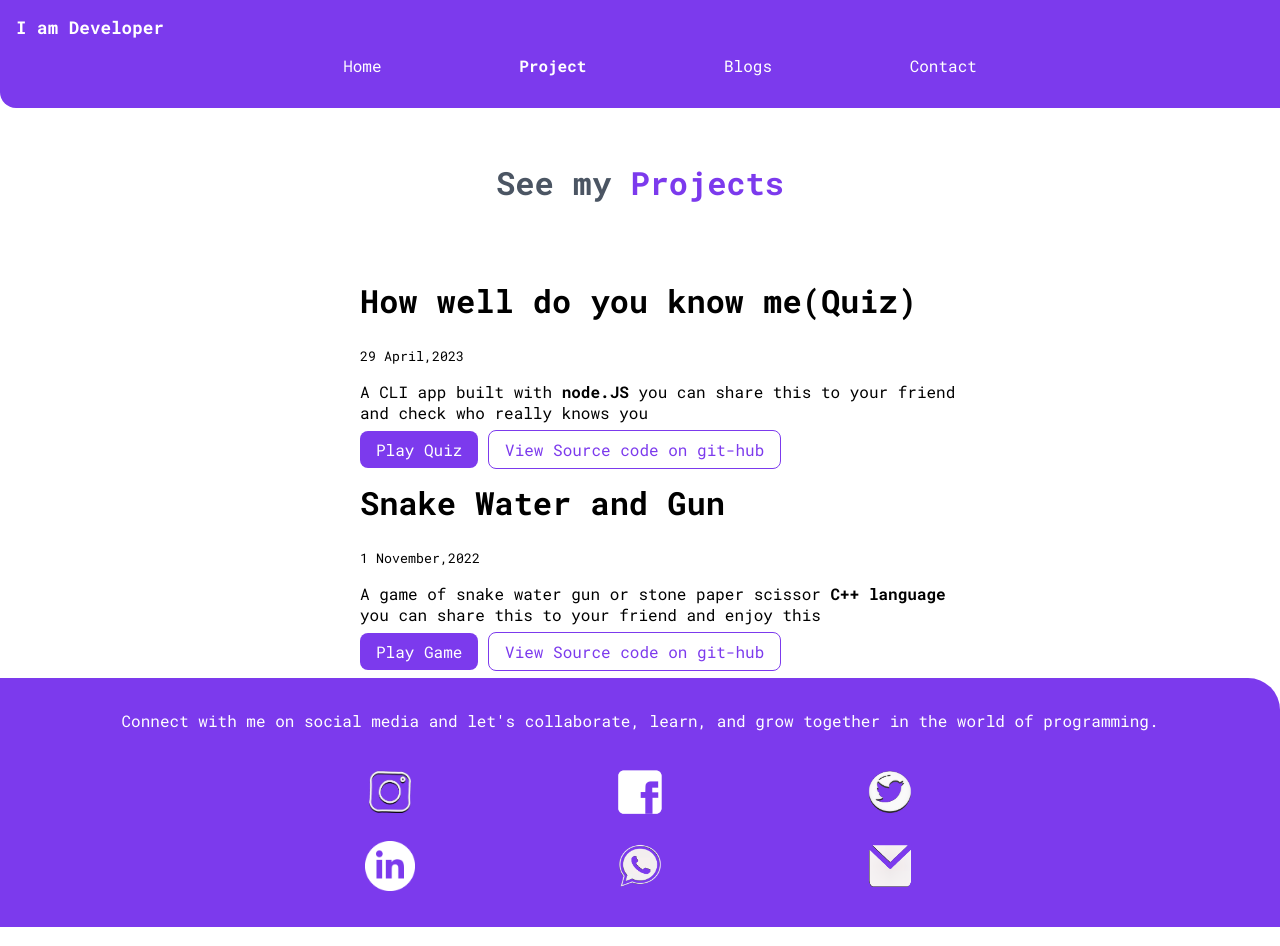
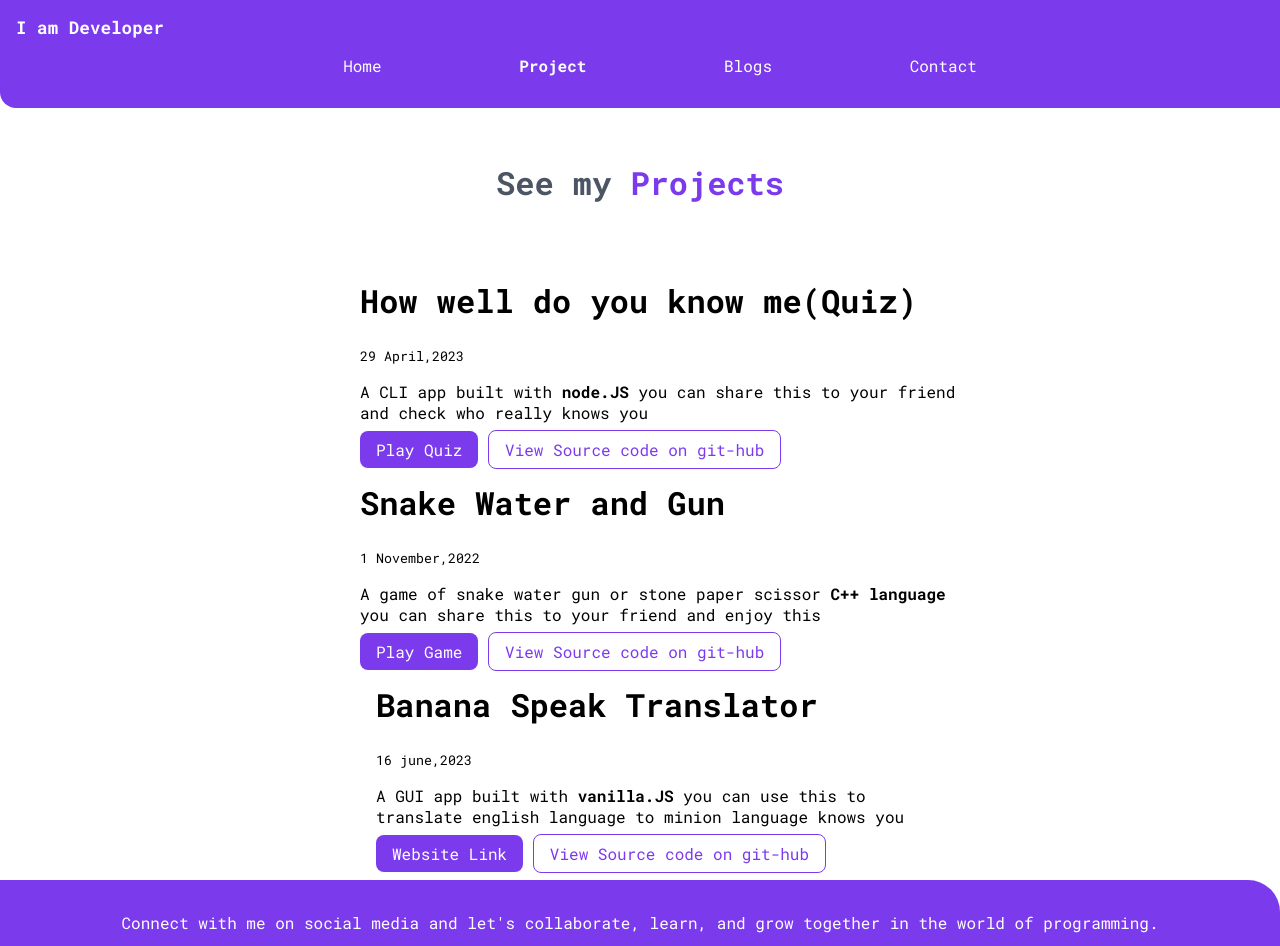
Before and after one commit to aaryanmehta2307/Html-css-Website-Portfolio-Aryan-Mehta, a plain HTML site: page project.html in a window 1280 px wide. Shown: the top 946 px of the page. Drawn offline with Linux system fonts and the light colour scheme.

Commit message:
new project  added

```diff
--- a/project.html
+++ b/project.html
@@ -55,6 +55,14 @@
                 <p>A game of snake water gun or stone paper scissor<strong> C++ language</strong> you can share this to your friend and enjoy this</p>
                 <a class="Primary-link" href="https://replit.com/@AaryanMehta7/Snake-Water-and-Gun">Play Game</a>
                 <a class="Secondary-link" href="https://github.com/aaryanmehta2307/Snake-Water-Gun-Game">View Source code on git-hub</a>
+
+                <div class="container container-center">
+                  <h1>Banana Speak Translator</h1>
+                  <small>16 june,2023</small>
+                  <p>A GUI app built with<strong> vanilla.JS</strong> you can use this to translate english language to minion language
+                      knows you</p>
+                  <a class="Primary-link" href="https://banana-speak-aryan-mehta.netlify.app/">Website Link</a>
+                  <a class="Secondary-link" href="https://github.com/aaryanmehta2307/Banana-talk-minions-language-translator">View Source code on git-hub</a>
             </div>
 
         </li>
```
